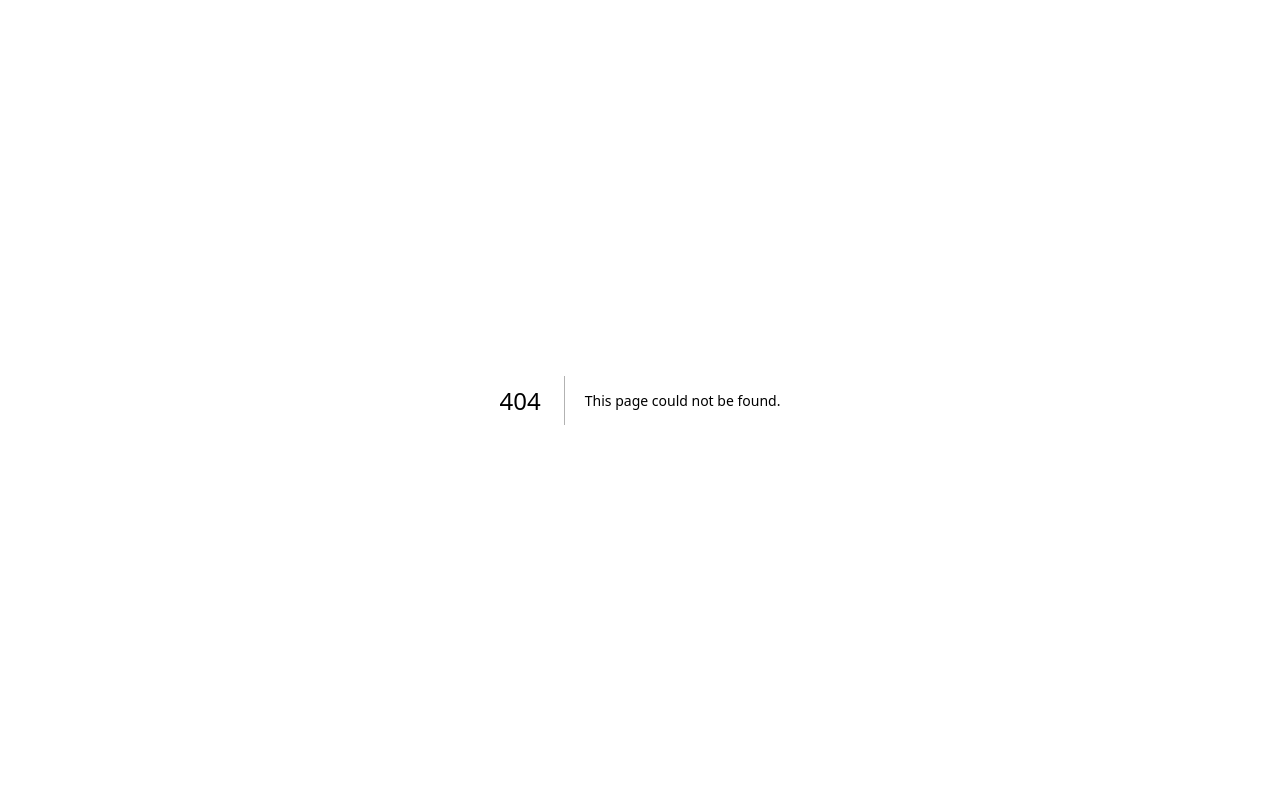
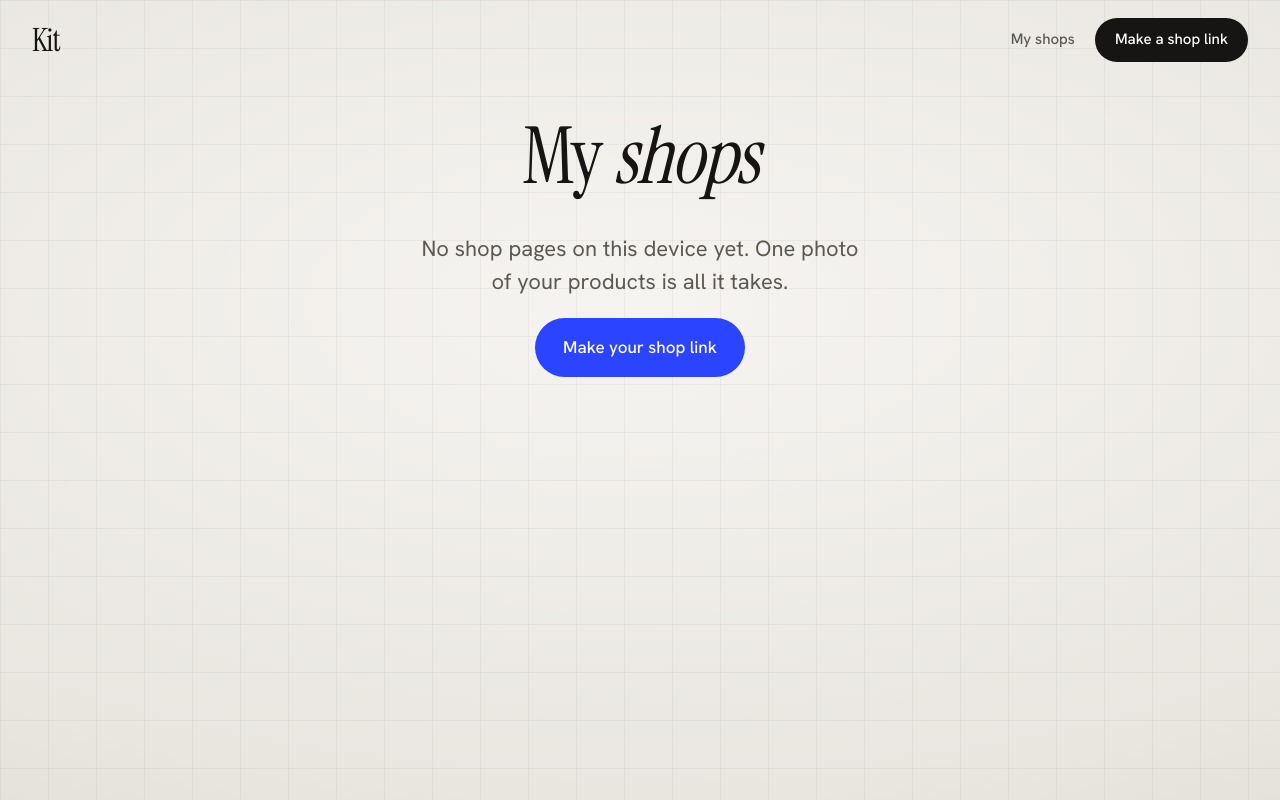
Before and after one commit to SooryaCodes/kit, a Next.js app: page /dashboard in a window 1280 px wide. Before the commit this address had no page. Built offline with nearby package versions, Linux system fonts and the light colour scheme.

Commit message:
feat: My shops list with edit and view links
Co-Authored-By: Claude Opus 5.5 <noreply@anthropic.com>

```diff
--- /dev/null
+++ b/app/dashboard/page.tsx
@@ -0,0 +1,20 @@
+import type { Metadata } from "next";
+import { AppHeader } from "@/components/app/app-header";
+import { ShopsList } from "./shops-list";
+
+export const metadata: Metadata = { title: "My shops · Kit" };
+
+export default function DashboardPage() {
+  return (
+    <main className="bg-studio relative isolate min-h-svh">
+      <div className="bg-grid pointer-events-none fixed inset-0 -z-10" aria-hidden />
+      <AppHeader />
+      <div className="mx-auto w-full max-w-[960px] px-5 pb-24 pt-6 sm:px-8 sm:pt-10">
+        <h1 className="mb-10 text-center font-display text-title text-ink">
+          My <span className="italic">shops</span>
+        </h1>
+        <ShopsList />
+      </div>
+    </main>
+  );
+}
--- /dev/null
+++ b/app/dashboard/shops-list.tsx
@@ -0,0 +1,52 @@
+"use client";
+
+// Shop pages this browser created (edit tokens live in localStorage), with links to edit and to the Reels.
+
+import Link from "next/link";
+import { useEffect, useState } from "react";
+import { listShops, type SavedShop } from "@/lib/client/my-shops";
+
+export function ShopsList() {
+  const [shops, setShops] = useState<SavedShop[] | null>(null);
+  useEffect(() => setShops(listShops()), []);
+
+  if (shops === null) return null;
+  if (!shops.length) {
+    return (
+      <div className="flex flex-col items-center gap-5 text-center">
+        <p className="max-w-[36ch] text-lead text-ink-muted">No shop pages on this device yet. One photo of your products is all it takes.</p>
+        <Link href="/new" className="kit-press rounded-full bg-cobalt-500 px-7 py-4 text-[17px] font-medium text-white hover:bg-cobalt-600">
+          Make your shop link
+        </Link>
+      </div>
+    );
+  }
+  return (
+    <div className="flex flex-col gap-10">
+      <ul className="flex flex-col gap-3">
+        {shops.map((s) => (
+          <li key={s.pageId} className="flex flex-wrap items-center justify-between gap-4 rounded-3xl bg-card px-6 py-5">
+            <div className="flex flex-col">
+              <span className="font-display text-[30px] leading-none text-ink">{s.title}</span>
+              <span className="text-[14px] text-ink-muted">/k/{s.slug}</span>
+            </div>
+            <div className="flex items-center gap-2">
+              <Link href={`/k/${s.slug}`} target="_blank" className="rounded-full px-4 py-2.5 text-[15px] font-medium text-ink-muted hover:text-ink">
+                View
+              </Link>
+              <Link href={`/j/${s.jobId}/shop`} className="rounded-full bg-ink px-5 py-2.5 text-[15px] font-medium text-white">
+                Edit
+              </Link>
+            </div>
+          </li>
+        ))}
+      </ul>
+      <p className="text-center text-[15px] text-ink-muted">
+        Looking for your videos?{" "}
+        <Link href="/reels" className="font-medium text-cobalt-600 underline-offset-4 hover:underline">
+          My Reels
+        </Link>
+      </p>
+    </div>
+  );
+}
--- a/components/app/app-header.tsx
+++ b/components/app/app-header.tsx
@@ -8,18 +8,18 @@ export function Wordmark({ className = "" }: { className?: string }) {
   );
 }
 
-/** Quiet bar: wordmark, My Reels, one action. */
+/** Quiet bar: wordmark, My shops, one action. */
 export function AppHeader({ action = true }: { action?: boolean }) {
   return (
     <header className="relative z-20 mx-auto flex h-20 w-full max-w-[1320px] items-center justify-between px-5 sm:px-8">
       <Wordmark />
       <nav className="flex items-center gap-1 text-[15px]">
-        <Link href="/reels" className="rounded-full px-4 py-2.5 font-medium text-ink-muted transition-colors hover:text-ink">
-          My Reels
+        <Link href="/dashboard" className="rounded-full px-4 py-2.5 font-medium text-ink-muted transition-colors hover:text-ink">
+          My shops
         </Link>
         {action && (
           <Link href="/new" className="rounded-full bg-ink px-5 py-2.5 font-medium text-white transition-transform active:scale-[0.97]">
-            Make a Reel
+            Make a shop link
           </Link>
         )}
       </nav>
```
